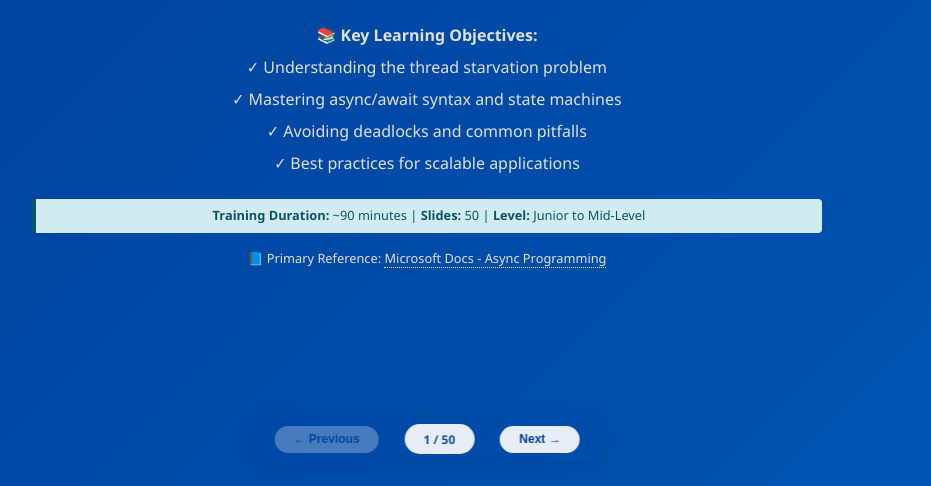
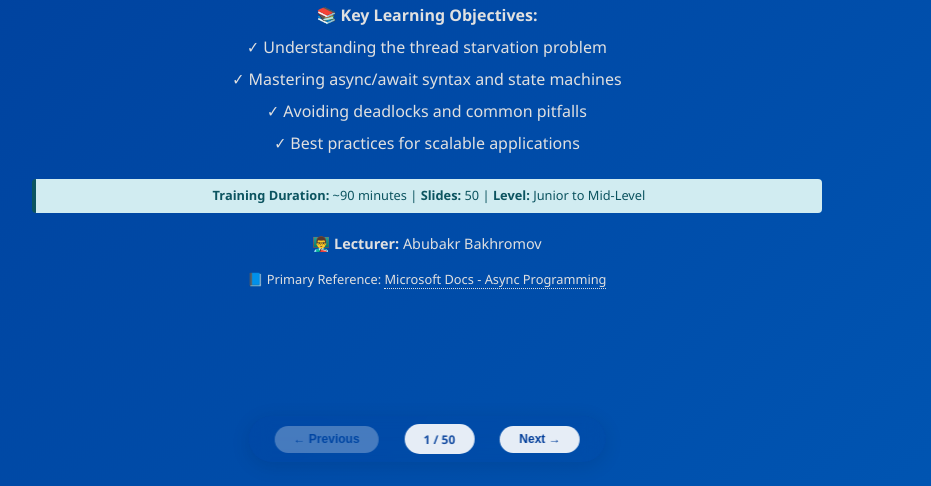
Before and after one commit to Abubakr0904/lab-2025-2026-vention, a plain HTML site: page Vention_Lab_2025-2026_CSharp_Async_Training.html in a window 1280 px wide. Shown: the part 314-800 px from the top of the page, without its empty margins (213-1144 px from the left). Drawn offline with Linux system fonts and the light colour scheme.

Commit message:
Add lecturer name: Abubakr Bakhromov

```diff
--- a/Vention_Lab_2025-2026_CSharp_Async_Training.html
+++ b/Vention_Lab_2025-2026_CSharp_Async_Training.html
@@ -69,6 +69,9 @@ button:disabled { opacity: 0.3; cursor: not-allowed; }
             <div class="info-box" style="margin-top: 3vh;">
                 <strong>Training Duration:</strong> ~90 minutes | <strong>Slides:</strong> 50 | <strong>Level:</strong> Junior to Mid-Level
             </div>
+            <p style="margin-top: 2.5vh; font-size: clamp(14px, 1.8vh, 18px); color: #e0e0e0;">
+                <strong>👨‍🏫 Lecturer:</strong> Abubakr Bakhromov
+            </p>
             <p style="margin-top: 2vh; font-size: clamp(12px, 1.6vh, 16px);">
                 📘 Primary Reference: <a href="https://docs.microsoft.com/dotnet/csharp/async" target="_blank" style="color: #e0e0e0; border-bottom: 1px dotted #e0e0e0;">Microsoft Docs - Async Programming</a>
             </p>
```
Also changed, not shown: index.html (+3 -0 lines), 2 other files.
